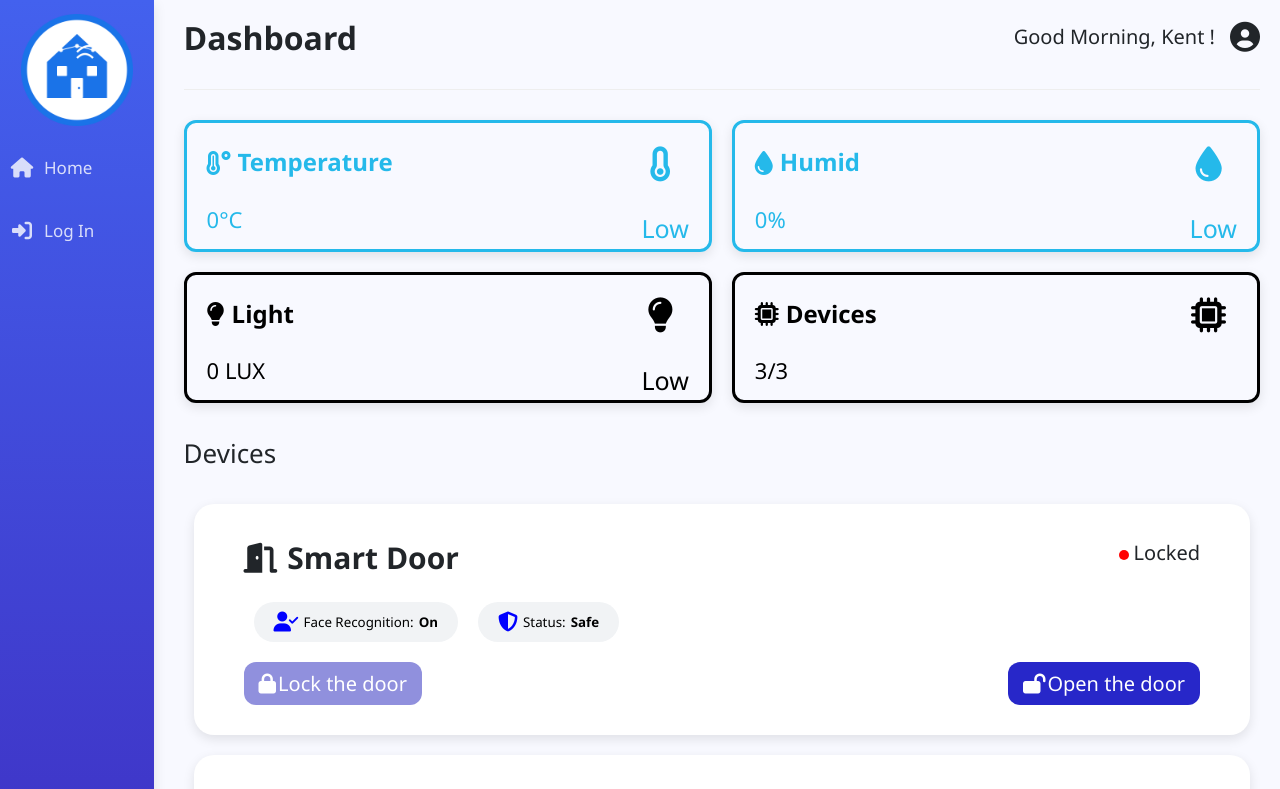
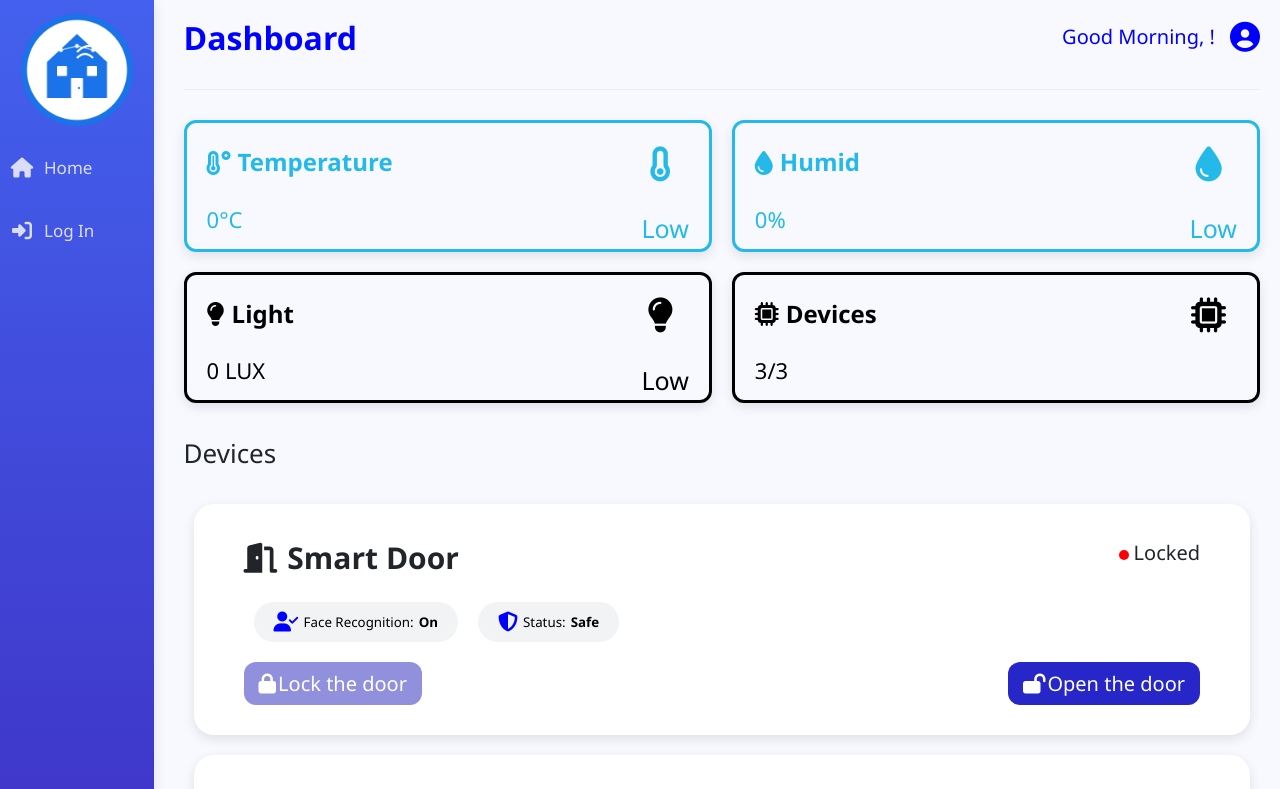
Before and after one commit to Mihate-Hiura/Smart-Room-App, a React (Vite) app: page /Dashboard in a window 1280 px wide. Shown: the top 789 px of the page. Built offline with nearby package versions, Linux system fonts and the light colour scheme; no server answers.

Commit message:
update notification

```diff
--- a/package.json
+++ b/package.json
@@ -18,6 +18,7 @@
     "lodash": "^4.17.21",
     "react": "^19.0.0",
     "react-dom": "^19.0.0",
+    "react-hot-toast": "^2.5.2",
     "react-router-dom": "^7.4.0"
   },
   "devDependencies": {
--- a/src/App.jsx
+++ b/src/App.jsx
@@ -19,7 +19,7 @@ function App() {
         </sidebar>
         <main>
           <Routes>
-            <Route path="/Dashboard" Component={DashboardPage} />
+            <Route path="/Dashboard" Component={() => {return <DashboardPage username={username} />;}} />
             <Route path="/History" Component={HistoryPage}></Route>
             <Route path="/SignUp" Component={SignUp}></Route>
             <Route path="/LogIn" Component={LogIn}></Route>
--- a/src/DashboardPage/DashboardPage.jsx
+++ b/src/DashboardPage/DashboardPage.jsx
@@ -8,11 +8,11 @@ import Light from '../Device/Light.jsx';
 import Fan from '../Device/Fan.jsx';
 import Header from "../Header/Header.jsx";
 import GetDevice from "../Status/GetFeedValue/GetDevice.jsx";
-function DashboardPage(){
+function DashboardPage({username}){
     return(
         <>
           <dashboard>
-            <Header>Dashboard</Header>
+            <Header username = {username}>Dashboard</Header>
             <status>
               <GetTemp/>
               <GetHumid/>
--- a/src/Device/Door.jsx
+++ b/src/Device/Door.jsx
@@ -7,6 +7,7 @@ import "./Device.css";
 import doorAPI from "../API/doorAPI";
 import { useState, useEffect } from "react";
 import faceIdAPI from "../API/faceidAPI";
+import toast from "react-hot-toast";
 function Door() {
   const [door, setDoor] = useState("Locked");
   const [isChanging, setIsChanging] = useState(false);
@@ -16,6 +17,7 @@ function Door() {
     setDoor(status);
     setIsChanging(true);
     await doorAPI.add({ value: status });
+    await faceIdAPI.add({value: "Off"})
     setIsChanging(false);
   };
   useEffect(() => {
@@ -35,7 +37,11 @@ function Door() {
   }, [isChanging]);
   useEffect(() => {
     setFaceIdIcon(faceId==="On"?"fas fa-user-check icon-blue":"fa-solid fa-ban icon-red");
+    toast(`Face Recognition is ${faceId}`)
   }, [faceId])
+  useEffect(() => {
+    toast(`Door is ${door}`)
+  }, [door])
   const handleMode = async ()=>{
       setFaceId(faceId==="On"?"Off":"On");
       setFaceIdIcon(faceId==="Off"?"fas fa-user-check icon-blue":"fa-solid fa-ban icon-red");
--- a/src/Device/Fan.jsx
+++ b/src/Device/Fan.jsx
@@ -8,6 +8,7 @@ import RangeSlide from "../Button/RangeSlide";
 import fanAPI from "../API/fanAPI";
 import { useState, useEffect, useRef } from "react";
 import fanmodeAPI from "../API/fanmodeAPI";
+import toast from "react-hot-toast";
 
 function Fan() {
   const [value, setValue] = useState(0);
@@ -44,7 +45,11 @@ function Fan() {
     handleLevel();
   }, [value]);
   useEffect(() => {
+    toast(`Fan is ${level}`)
+  }, [level])
+  useEffect(() => {
     setModeIcon(mode === "Auto"?"fa-solid fa-arrows-spin icon-blue":"fa-solid fa-laptop-code icon-blue");
+    toast(`Fan Mode: ${mode}`)
   }, [mode])
 
   const handleChange = (event) => {
--- a/src/Device/Light.jsx
+++ b/src/Device/Light.jsx
@@ -7,6 +7,7 @@ import CheckBox from "../Button/CheckBox.jsx";
 import lightbulbAPI from "../API/lightbulbAPI.js";
 import { useState, useEffect } from "react";
 import lightmodeAPI from "../API/lightmodeAPI.js";
+import toast, {Toaster} from "react-hot-toast";
 function Light() {
   const [bulb, setBulb] = useState("Off");
   const [localBulb, setLocalBulb] = useState("Off");
@@ -23,6 +24,7 @@ function Light() {
       ? await lightbulbAPI.add({ value: "Off" })
       : await lightbulbAPI.add({ value: "On" });
     setIsChanging(false);
+    // toast(`Light is ${bulb==="On"?"Off":"On"}`)
   };
   useEffect(() => {
     if(!isChanging){
@@ -32,6 +34,7 @@ function Light() {
         setBulb(bulbList);
         setLocalBulb(bulbList)
         setMode(lightmodeList)
+
       };
       fetchBulb();
       const updateBulb = setInterval(() => {
@@ -41,7 +44,11 @@ function Light() {
     }
   }, [isChanging]);
   useEffect(() => {
+    toast(`Light is ${bulb}`)
+  }, [bulb])
+  useEffect(() => {
     setModeIcon(mode === "Auto"?"fa-solid fa-arrows-spin icon-blue":"fa-solid fa-laptop-code icon-blue");
+    toast(`Light Mode: ${mode}`)
   }, [mode])
   const handleMode = async () => {
     if(mode==="Custom"){
@@ -50,6 +57,7 @@ function Light() {
       setIsChanging(true);
       await lightmodeAPI.add({value: "Auto"})
       setIsChanging(false);
+      // toast(`Light Mode: Auto`)
     }
     else if(mode==="Auto"){
       setMode("Custom");
@@ -57,6 +65,7 @@ function Light() {
       setIsChanging(true);
       await lightmodeAPI.add({value: "Custom"})
       setIsChanging(false);
+      // toast(`Light Mode: Custom`)
     }
   }
   return (
@@ -65,6 +74,7 @@ function Light() {
         <div class="device-header">
           <DeviceName icon="fa-solid fa-lightbulb">Smart Light</DeviceName>
           <CheckBox action={handleBulb} isChecked={localBulb === "On"} />
+          <Toaster/>
         </div>
         <div class="mode">
           <DeviceMode
@@ -73,6 +83,7 @@ function Light() {
             status={mode}
             mode={handleMode}
           />
+          <Toaster/>
         </div>
         <div class="light-status">
           <DeviceStatus dot="status-dot online">{localBulb}</DeviceStatus>
--- a/src/Header/Header.css
+++ b/src/Header/Header.css
@@ -11,15 +11,19 @@ header{
     margin-bottom: 30px;
     padding-bottom: 15px;
     border-bottom: 1px solid #eee;
+
 }
 header h2 {
     font-size: 32px;
     font-weight: 500px;
+    color: blue;
+
 }
 header .user-info{
     font-size: 20px;
     display: flex;
     align-items: center;
+    color: blue;
 }
 .user-info i{
     font-size: 30px;
--- a/src/Header/Header.jsx
+++ b/src/Header/Header.jsx
@@ -1,6 +1,6 @@
 import "./Header.css";
 import {useState, useEffect} from "react";
-function Header({children}){
+function Header({children, username}){
     const [greeting, setGreeting] = useState('');
     useEffect(() => {
         handleGreeting();
@@ -23,7 +23,7 @@ function Header({children}){
             <header>
                 <h2>{children}</h2>
                 <div class="user-info">
-                    <div>{greeting}, Kent !</div>
+                    <div>{greeting}, <strong>{username}</strong> !</div>
                     <i class="fa-solid fa-circle-user"></i>
                 </div>
             </header>
--- a/src/Status/GetFeedValue/GetHumid.jsx
+++ b/src/Status/GetFeedValue/GetHumid.jsx
@@ -1,6 +1,7 @@
 import {useState, useEffect} from "react";
 import humidAPI from '../../API/humidAPI.js';
 import Status from "../Status.jsx";
+import toast from "react-hot-toast";
 function GetHumid(){
     const [humid, setHumid] = useState(0);
     const [humidIcon, setHumidIcon] = useState("");
@@ -25,16 +26,19 @@ function GetHumid(){
             humid_icon = "fa-solid fa-droplet";
             cardColor = "status-card text-red";
             warning = "High";
+            toast(`Humidity is high`)
         }
         else if(humid >= 40 && humid < 60){
             humid_icon = "fa-solid fa-droplet";
             cardColor = "status-card text-green";
             warning = "Perfect";
+            toast(`Humidity is perfect`)
         }
         else{
             humid_icon = "fa-solid fa-droplet";
             cardColor = "status-card text-aqua";
             warning = "Low";
+            toast(`Humidity is low`)
         }
         setHumidIcon(humid_icon);
         setCard(cardColor);
--- a/src/Status/GetFeedValue/GetLight.jsx
+++ b/src/Status/GetFeedValue/GetLight.jsx
@@ -1,6 +1,7 @@
 import {useState, useEffect} from "react";
 import lightAPI from '../../API/lightAPI.js';
 import Status from "../Status.jsx";
+import toast from "react-hot-toast";
 function GetLight(){
     const [light, setLight] = useState(0);
     const [lightIcon, setLightIcon] = useState("");
@@ -25,16 +26,19 @@ function GetLight(){
             light_icon = "fa-solid fa-lightbulb";
             cardColor = "status-card text-red";
             warning = "High";
+            toast(`Light is too high`)
         }
         else if(light >= 40 && light <= 70){
             light_icon = "fa-solid fa-lightbulb";
             cardColor = "status-card text-green";
             warning = "Medium";
+            toast(`Light is perfect`)
         }
         else{
             light_icon = "fa-solid fa-lightbulb";
             cardColor = "status-card text-black";
             warning = "Low";
+            toast(`Light is too low`)
         }
         setLightIcon(light_icon);
         setCard(cardColor);
```
Also changed, not shown: src/Status/GetFeedValue/GetTemp.jsx (+26 -24 lines), 1 other file (tests, documents, lock files or other folders).
